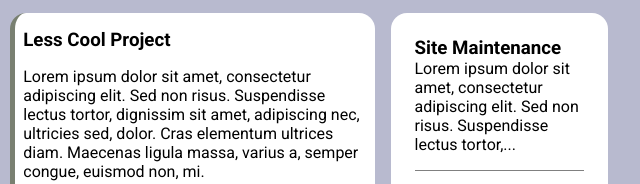
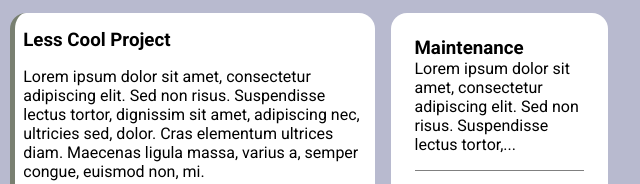
Before and after one commit to Florent-V/TOP_Dashboard, a plain HTML site: page index.html in a window 1280 px wide. Shown: the part 197-381 px from the top of the page, 640-1280 px from the left. Drawn offline with Linux system fonts and the light colour scheme.

```diff
--- a/index.html
+++ b/index.html
@@ -118,7 +118,7 @@
                 <h2 class="main-content__title">Annoucements</h2>
                 <div class="annoucements-items">
                     <article>
-                        <h3>Site Maintenance</h3>
+                        <h3>Maintenance</h3>
                         <p>Lorem ipsum dolor sit amet, consectetur adipiscing elit. Sed non risus. Suspendisse lectus tortor,...</p>
                     </article>
                     <article>
```
Also changed, not shown: README.md, style.css (line endings or trailing spaces).
